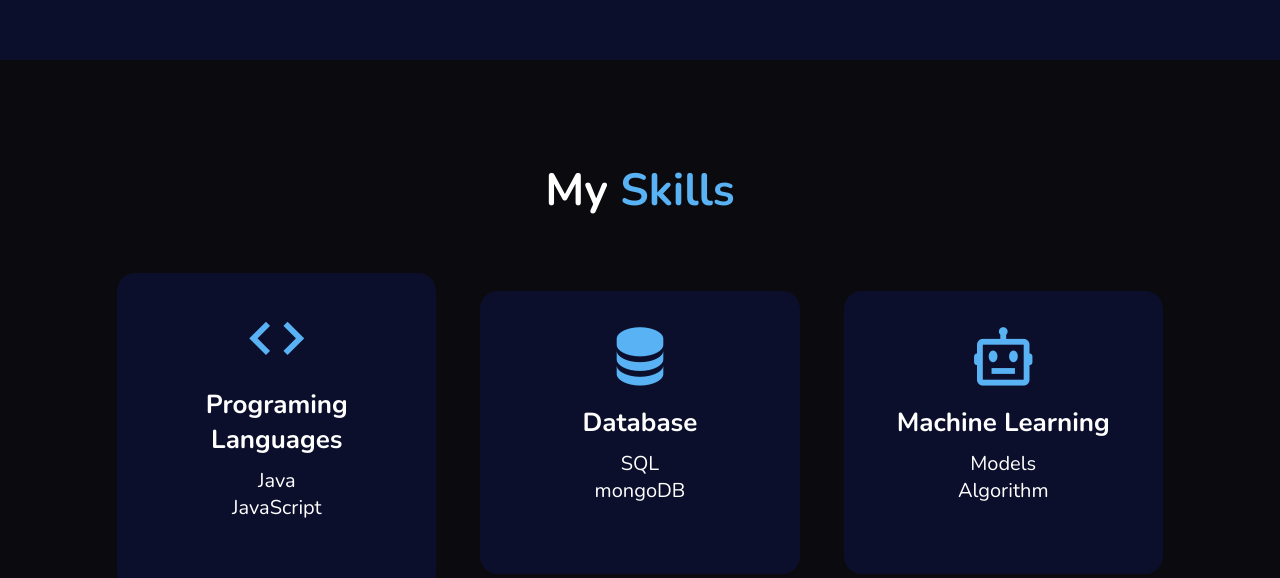
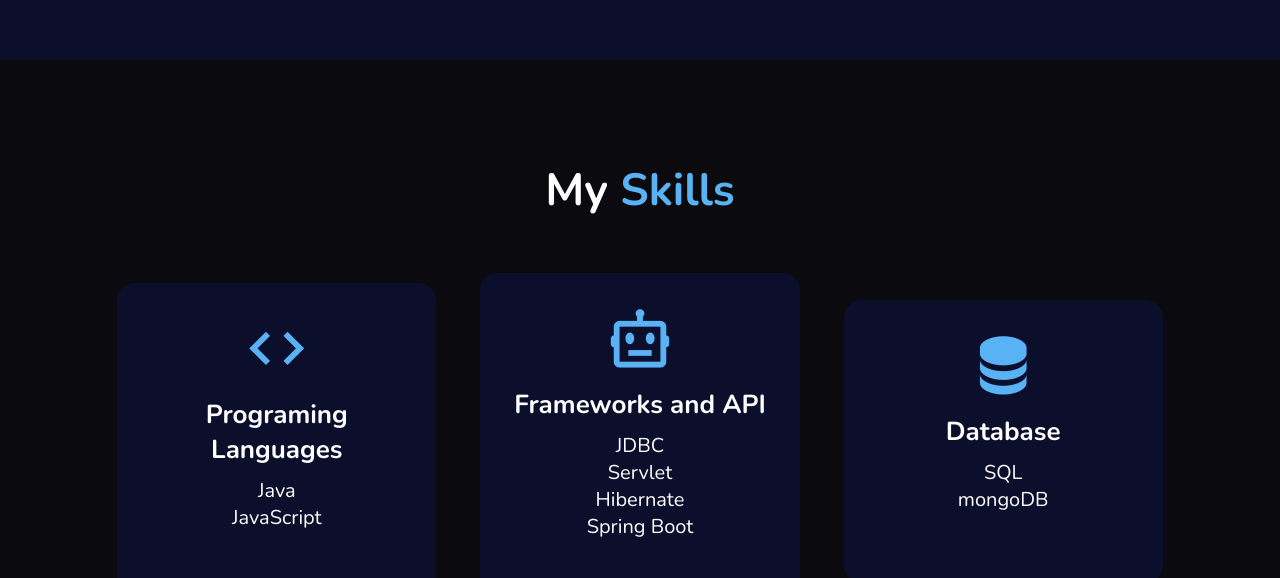
Before and after one commit to RathanGP/portfolio.github.io, a plain HTML site: page index.html in a window 1280 px wide. Shown: the part 3140-3718 px from the top of the page. Drawn offline with nearby package versions, Linux system fonts and the light colour scheme.

Commit message:
Update index.html

```diff
--- a/index.html
+++ b/index.html
@@ -61,7 +61,7 @@
             <h2 class="heading">About <span>Me</span></h2>
             <h3></h3>
             <p>
-                Rathan Gowda GP a ambitious and dedicated engineering student specializing in <span> Artificial Intelligence and Machine Learning </span>(AIML)with a <span>CGPA </span>of <span>7.7</span>.
+                Rathan Gowda GP , A ambitious and dedicated engineering student specializing in <span> Artificial Intelligence and Machine Learning </span>(AIML)with a <span>CGPA </span>of <span>7.75</span>.
                Currently pursuing a B.E. in AIML from Jyothy Institute of Technology,
                complemented by certifications in Full Stack Development, Core Java, and Web Development,SQL
                from reputable institutions like IBM
@@ -148,17 +148,17 @@
             </div>
 
             <div class="skills-box">
+                <i class='bx bx-bot'></i>
+                <br><br>
+                <h3>Frameworks and API</h3>
+                <p>JDBC<br>Servlet<br>Hibernate<br>Spring Boot</p>
+            </div>
+
+            <div class="skills-box">
                 <i class='bx bxs-data' ></i>
                 <br><br>
                 <h3>Database</h3>
                 <p>SQL<br>mongoDB<br></p>
-            </div>
-
-            <div class="skills-box">
-                <i class='bx bx-bot'></i>
-                <br><br>
-                <h3>Machine Learning </h3>
-                <p>Models<br>Algorithm<br></p>
             </div>
         </div>
     </section>
```
